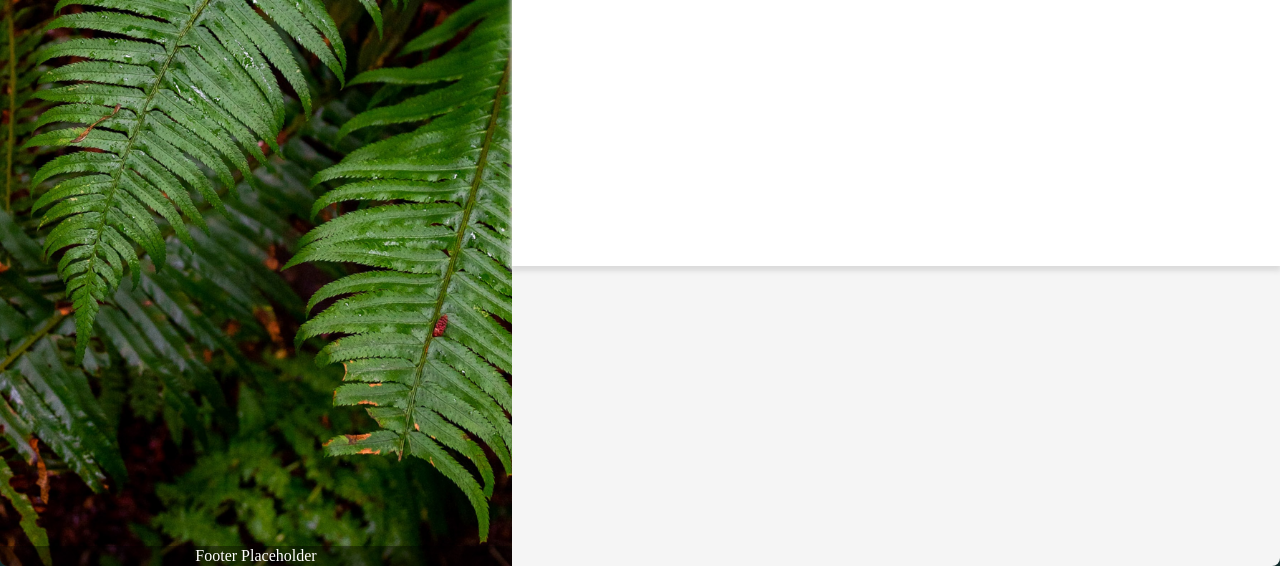
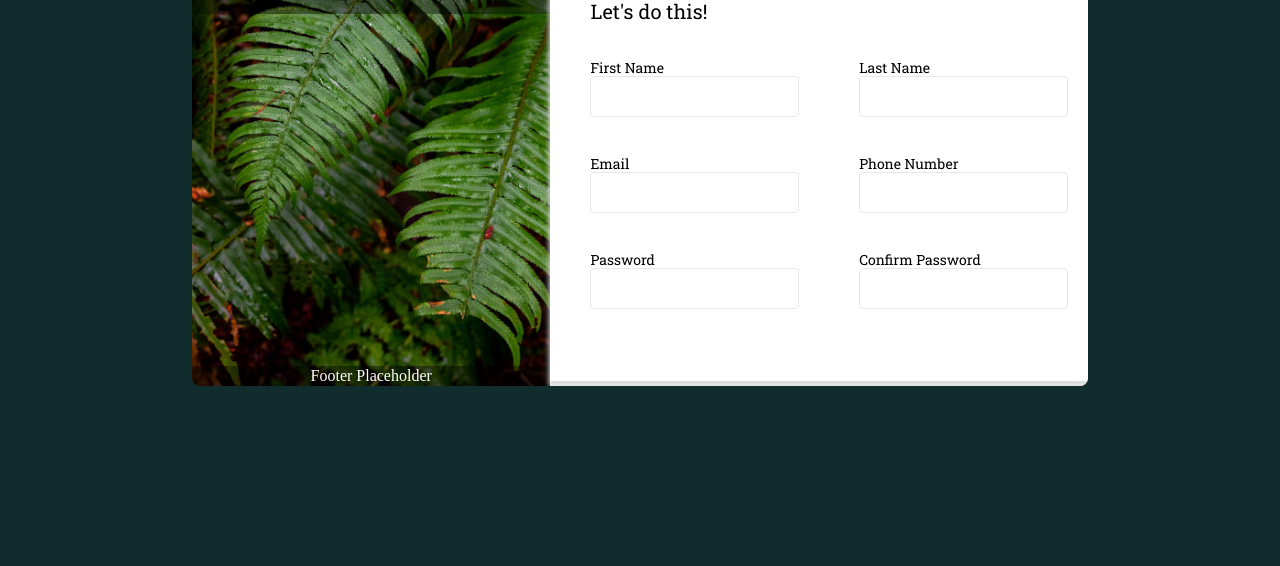
Before and after one commit to forestmeichtry/Sign-Up-Form, a plain HTML site: page index.html in a window 1280 px wide. Shown: the part 334-900 px from the top of the page. After the commit the page ends 800 px from the top, so only its background shows below. Drawn offline with Linux system fonts and the light colour scheme.

Commit message:
-Add input fields and styling to form area

```diff
--- a/index.html
+++ b/index.html
@@ -5,6 +5,9 @@
     <meta http-equiv="X-UA-Compatible" content="IE=edge">
     <meta name="viewport" content="width=device-width, initial-scale=1.0">
     <link rel="stylesheet" href="style.css">
+    <link rel="preconnect" href="https://fonts.googleapis.com">
+    <link rel="preconnect" href="https://fonts.gstatic.com" crossorigin>
+    <link href="https://fonts.googleapis.com/css2?family=Inconsolata:wght@500&family=Roboto+Slab&display=swap" rel="stylesheet">
     <script src="script.js"></script>
     <title>Sign-up Form</title>
 </head>
@@ -18,8 +21,60 @@
             <div class="splashFooter">Footer Placeholder</div>
         </div>
         <div class="mainArea">
-            <div class="upperArea"></div>
-            <div class="formArea"></div>
+            <div class="upperArea">
+                <div class="textContainer">
+                    This is not a real online service!
+                    You know you need something like this in your life to help you realize your deepest dreams.
+                    <br> Sign up <i>now</i> to get started. <br> <br> You <i>know</i> you want to.
+                </div>
+            </div>
+            <div class="formArea">
+                <form>
+                    <h1>Let's do this!</h1>
+                    <div class="flexRow">
+                        <div class="flexColumn">
+                            <label for="firstName">
+                                <span>First Name</span>
+                            </label>
+                            <input type="text" id="firstName" name="firstName">
+                        </div>
+                        <div class="flexColumn">
+                            <label for="lastname">
+                                <span>Last Name</span>
+                            </label>
+                            <input type="text" id="lastName" name="lastName">
+                        </div>
+                    </div>
+                    <div class="flexRow">
+                        <div class="flexColumn">
+                            <label for="email">
+                                <span>Email</span>
+                            </label>
+                            <input type="email" id="email" name="email">
+                        </div>
+                        <div class="flexColumn">
+                            <label for="phone">
+                                <span>Phone Number</span>
+                            </label>
+                            <input type="text" id="phone" name="phoneNumber">
+                        </div>
+                    </div>
+                    <div class="flexRow">
+                        <div class="flexColumn">
+                            <label for="password">
+                                <span>Password</span>
+                            </label>
+                            <input type="password" id="password" name="password">
+                        </div>
+                        <div class="flexColumn">
+                            <label for="password2">
+                                <span>Confirm Password</span>
+                            </label>
+                            <input type="password" id="password2" name="password2">
+                        </div>
+                    </div>
+                </form>
+            </div>
             <div class="lowerArea"></div>
         </div>
     </div>
--- a/style.css
+++ b/style.css
@@ -8,7 +8,7 @@ h1, h2, h3, h4, h5, h6, p, blockquote, pre,
 a, abbr, acronym, address, big, cite, code,
 del, dfn, em, img, ins, kbd, q, s, samp,
 small, strike, strong, sub, sup, tt, var,
-b, u, i, center,
+b, u, center,
 dl, dt, dd, ol, ul, li,
 fieldset, form, label, legend,
 table, caption, tbody, tfoot, thead, tr, th, td,
@@ -52,6 +52,8 @@ table {
     src: url(Norse-Bold.otf);
 }
 
+@import url('https://fonts.googleapis.com/css2?family=Inconsolata:wght@500&family=Roboto+Slab&display=swap');
+
 body {
     display: flex;
     align-items: center;
@@ -63,8 +65,8 @@ body {
 .contentContainer {
     display: flex;
     flex-direction: row;
-    height: 1000px;
-    width: 1400px;
+    height: 80%;
+    width: 70%;
     border-radius: 8px;
     overflow: hidden;
 }
@@ -85,7 +87,7 @@ body {
     align-items: center;
     background-color: rgba(0, 0, 0, .4);
     color: white;
-    height: 140px;
+    height: 160px;
     margin-top: 30%;
     font-family: 'NorseBold', Arial, Helvetica, sans-serif;
     font-size: 100px;
@@ -116,7 +118,20 @@ body {
 
 .upperArea {
     flex: 1;
+    display: flex;
+    flex-direction: column;
+    justify-content: flex-end;
     background-color: whitesmoke;
+}
+
+.textContainer {
+    margin-left: 40px;
+    margin-bottom: 60px;
+    font-family: 'Roboto Slab', serif;
+    font-size: 25px;
+    font-weight: 100;
+    text-align: left;
+    width: 85%;
 }
 
 .formArea {
@@ -126,6 +141,51 @@ body {
     box-shadow: 0px 4px 5px 1px #DBDBDB;
 }
 
+.flexRow {
+    display: flex;
+    justify-content: flex-start;
+}
+
+.flexColumn {
+    margin-right: 80px;
+    margin-left: 40px;
+    margin-top: 40px;
+    display: flex;
+    flex-direction: column;
+}
+
+h1 {
+    margin-left: 40px;
+    margin-top: 20px;
+    font-family: 'Roboto Slab', serif;
+    font-size: 20px;
+}
+
+form {
+    display: flex;
+    flex-direction: column;
+}
+
+label {
+    position: relative;
+    font-family: 'Roboto Slab', serif;
+    font-size: 14px;
+}
+
+input {
+    margin-top: 1px;
+    width: 140%;
+    padding: 12px;
+    box-sizing: border-box;
+    border: 1px solid #E5E7EB;
+    border-radius: 4px;
+}
+
+input:focus {
+    border-color: rgb(1, 1, 158);
+    outline: none;
+}
+
 .lowerArea {
     flex: 1;
     background-color: whitesmoke;
```
